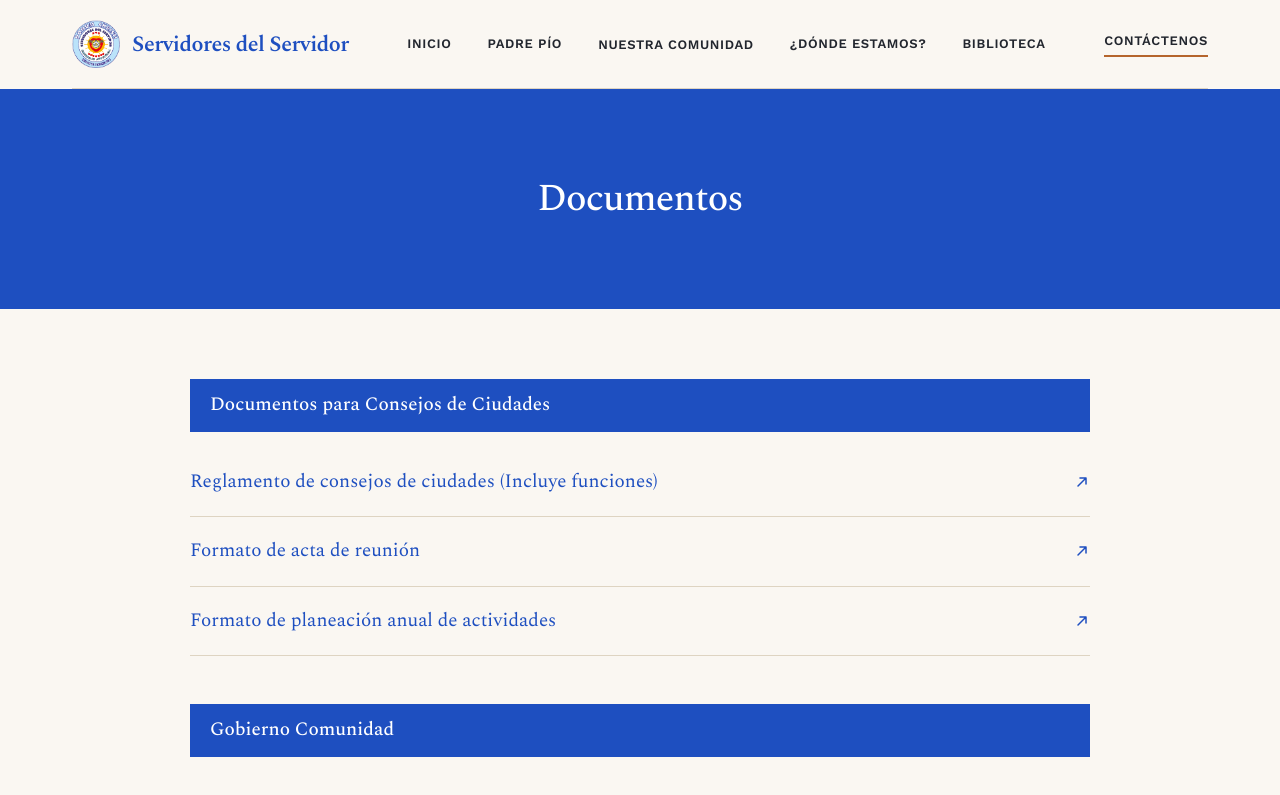
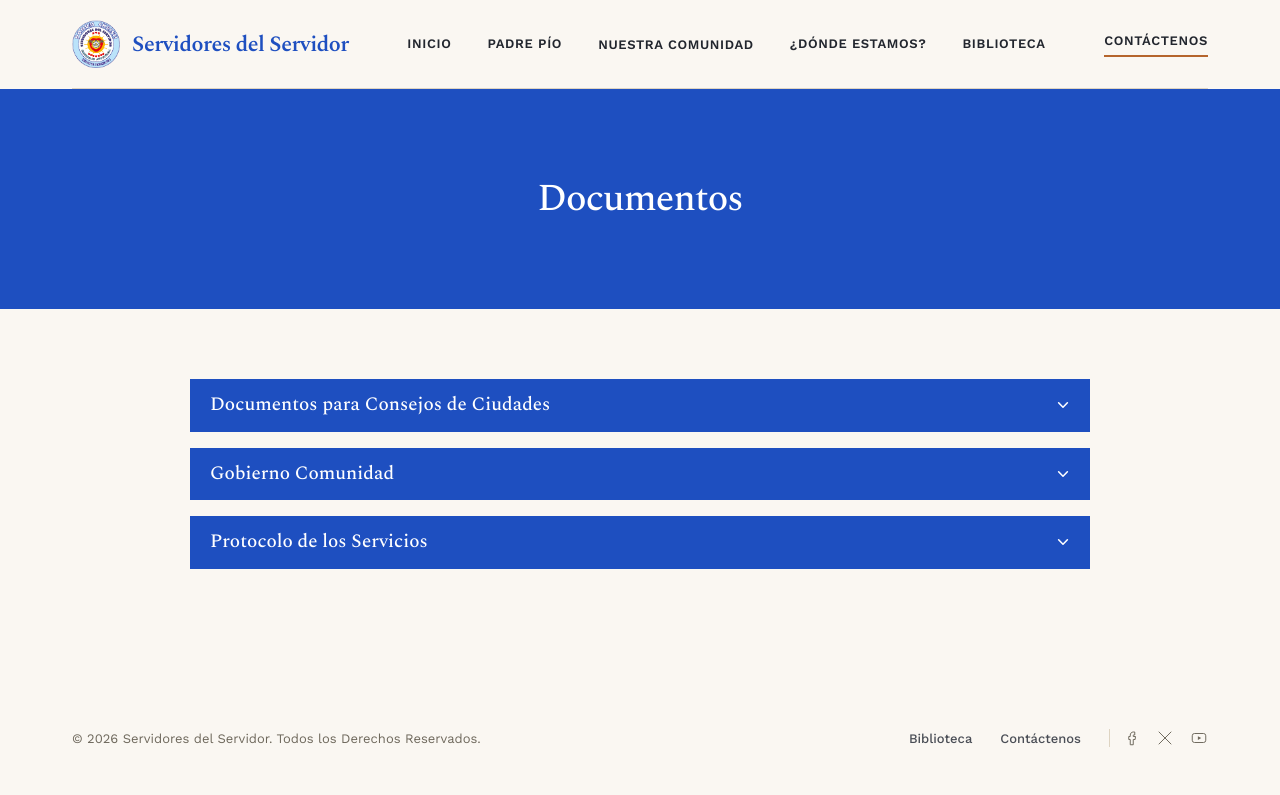
Before and after one commit to amgarcia-prog/servidores-web, a React (Vite) app: page /biblioteca/documentos in a window 1280 px wide. Shown: the top 795 px of the page. Built offline with nearby package versions, Linux system fonts and the light colour scheme.

Commit message:
Agregar efecto acordeón a las categorías de Documentos
Co-Authored-By: Claude Sonnet 5 <noreply@anthropic.com>

```diff
--- a/src/pages/BibliotecaDocumentos.jsx
+++ b/src/pages/BibliotecaDocumentos.jsx
@@ -1,3 +1,4 @@
+import { useState } from 'react'
 import PageBanner from '../components/PageBanner'
 
 const GRUPOS = [
@@ -47,24 +48,38 @@ const GRUPOS = [
 ]
 
 export default function BibliotecaDocumentos() {
+  const [abierto, setAbierto] = useState(null)
+
   return (
     <>
       <PageBanner title="Documentos" />
       <section className="px-[72px] py-[70px]">
-        <div className="max-w-[900px] mx-auto space-y-12">
-          {GRUPOS.map((grupo) => (
+        <div className="max-w-[900px] mx-auto space-y-4">
+          {GRUPOS.map((grupo) => {
+            const estaAbierto = abierto === grupo.titulo
+            return (
               <div key={grupo.titulo}>
-              <h2 className="font-serif-display text-[19px] text-white font-medium mb-4 px-5 py-3 bg-brand-blue">
+                <button
+                  onClick={() => setAbierto(estaAbierto ? null : grupo.titulo)}
+                  className="w-full flex items-center justify-between font-serif-display text-[19px] text-white font-medium px-5 py-3 bg-brand-blue"
+                >
                   {grupo.titulo}
-              </h2>
-              <div className="divide-y divide-brand-border border-b border-brand-border">
+                  <svg
+                    width="14" height="14" viewBox="0 0 16 16" fill="none"
+                    className={`flex-shrink-0 transition-transform ${estaAbierto ? 'rotate-180' : ''}`}
+                  >
+                    <path d="M3 5.5L8 10.5L13 5.5" stroke="currentColor" strokeWidth="1.8" strokeLinecap="round" strokeLinejoin="round" />
+                  </svg>
+                </button>
+                {estaAbierto && (
+                  <div className="divide-y divide-brand-border border-b border-x border-brand-border">
                     {grupo.recursos.map((r) => (
                       <a
                         key={r.titulo}
                         href={r.href}
                         target="_blank"
                         rel="noreferrer"
-                    className="flex items-center justify-between py-5 gap-6 group"
+                        className="flex items-center justify-between px-5 py-5 gap-6 group"
                       >
                         <span className="font-serif-display text-[19px] text-brand-blue group-hover:text-brand-terracotta transition-colors">
                           {r.titulo}
@@ -75,8 +90,10 @@ export default function BibliotecaDocumentos() {
                       </a>
                     ))}
                   </div>
+                )}
               </div>
-          ))}
+            )
+          })}
         </div>
       </section>
     </>
```
Lines whose indentation alone changed are shown as unchanged.
